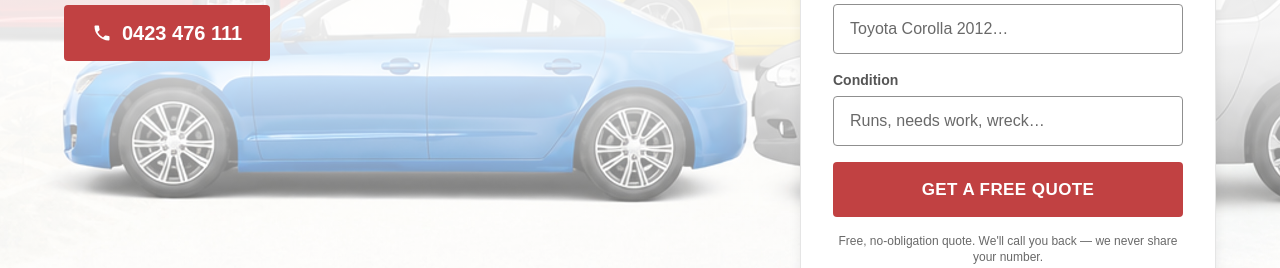
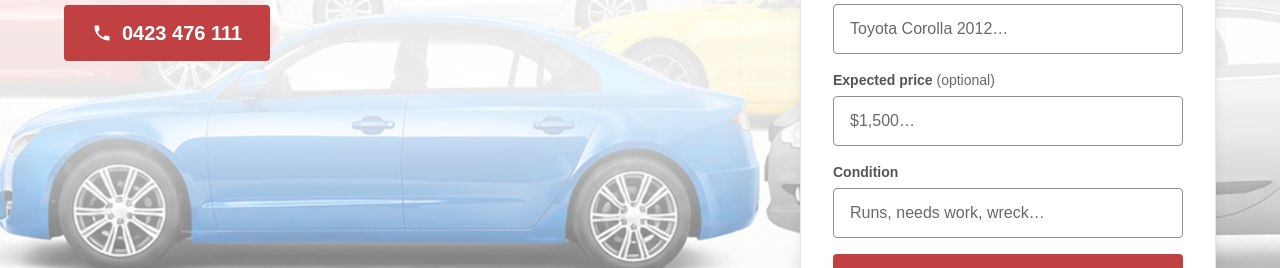
Before and after one commit to mehdiamiry40/unique-cash-for-cars, a Next.js app: page / in a window 1280 px wide. Shown: the part 532-800 px from the top of the page. Built offline with nearby package versions, Linux system fonts and the light colour scheme; no server answers; a web font is replaced by a local one.

Commit message:
Add expected price to quote form

```diff
--- a/src/app/api/quote/route.ts
+++ b/src/app/api/quote/route.ts
@@ -205,7 +205,6 @@ export async function POST(request: Request) {
     phone,
     suburb: text(body.suburb, 120) || "—",
     vehicle: text(body.vehicle, 160) || "—",
-    // Kept for older clients / CRM mappings; the public form no longer asks.
     expectedPrice: text(body.expectedPrice, 60) || "—",
     condition: text(body.condition, 500) || "—",
     receivedAt: new Date().toISOString(),
--- a/src/components/QuoteForm.tsx
+++ b/src/components/QuoteForm.tsx
@@ -9,7 +9,7 @@ type Status = "idle" | "submitting" | "success" | "error";
 /**
  * Quote enquiry form.
  *
- * Posts to /api/quote. Name + phone only — we call back; no email field.
+ * Posts to /api/quote. Name + phone only are required — we call back; no email field.
  * Includes a honeypot field — the WordPress form was getting hit by bots and
  * Contact Form 7 has no built-in protection.
  */
@@ -165,6 +165,20 @@ export function QuoteForm({ id = "quote" }: { id?: string }) {
         </div>
 
         <div>
+          <label htmlFor="q-price" className={labelClass}>
+            Expected price <span className="font-normal text-ink-muted">(optional)</span>
+          </label>
+          <input
+            id="q-price"
+            name="expectedPrice"
+            inputMode="numeric"
+            autoComplete="off"
+            placeholder="$1,500…"
+            className={inputClass}
+          />
+        </div>
+
+        <div>
           <label htmlFor="q-condition" className={labelClass}>
             Condition
           </label>
```
Also changed, not shown: 1 other file (tests, documents, lock files or other folders).
